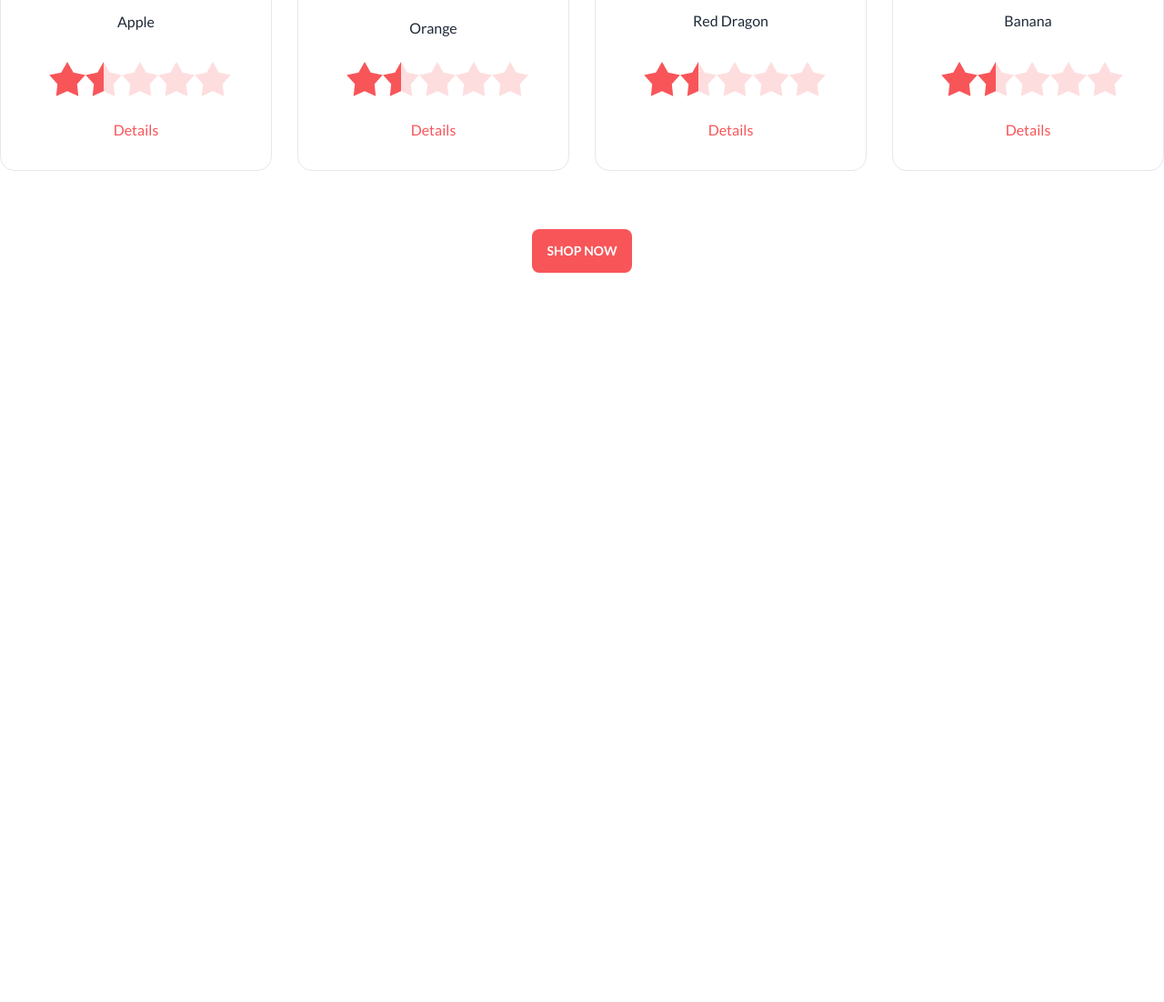
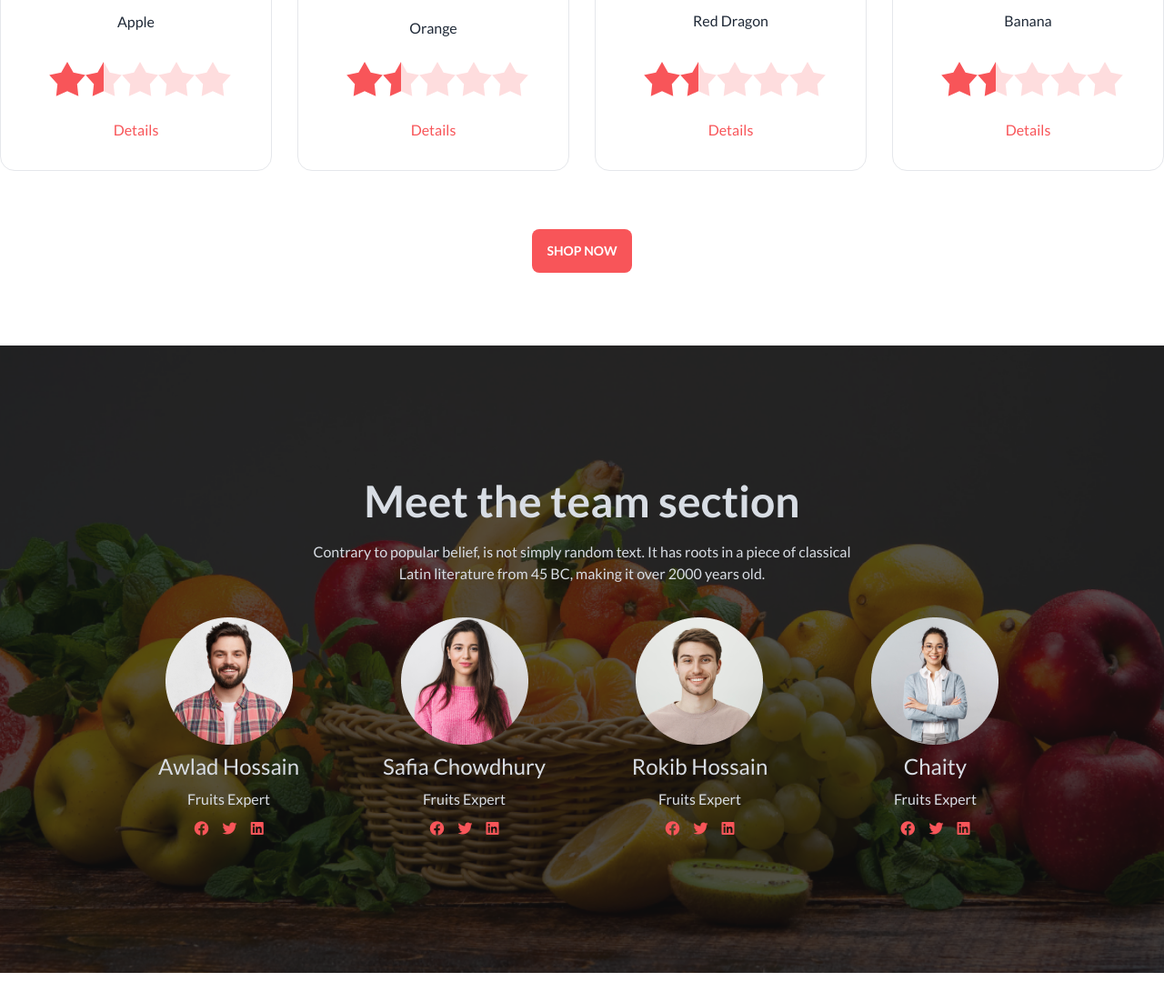
Before and after one commit to farhanrahid8/fruit-brust-assignment03, a plain HTML site: page index.html in a window 1280 px wide. Shown: the part 1695-2797 px from the top of the page at 91% size. Before the commit the page ends 1995 px from the top, so only its background shows below. Drawn offline with nearby package versions, Linux system fonts and the light colour scheme.

Commit message:
added the client section

```diff
--- a/index.html
+++ b/index.html
@@ -134,6 +134,12 @@
 
         </section>
 
+
+
+
+
+    </header>
+    <main class="container mx-auto">
         <!-- timer section -->
         <section class="text-center">
             <div>
@@ -511,10 +517,68 @@
 
         </section>
 
+        <!-- Meet the team section  -->
+        <section class="my-20">
+            <div class="hero h-[690px] " style="background-image: url(./images/banner1.png)">
+                <div class="hero-overlay bg-opacity-70 bg-[#121212B3]"></div>
+                <div class="hero-content text-center text-neutral-content flex flex-col">
+                    <div class="">
+                        <h1 class="mb-5 text-5xl font-bold">Meet the team section</h1>
+                        <p class="mb-5 text-base">Contrary to popular belief, is not simply random text. It has roots in a piece of classical <br> Latin literature from 45 BC, making it over 2000 years old.</p>
+
+                    </div>
+                    <div class="grid grid-cols-4 gap-20">
+                        <!-- client 1 -->
+                        <div class="space-y-2 items-center">
+                            <img class="mx-auto" src="./images/member1.png" alt="">
+                            <h3 class="text-2xl">Awlad Hossain</h3>
+                            <p class="" >Fruits Expert</p>
+                            <div class="space-x-3">
+                                <i class="fa-brands fa-facebook" style="color: #F85559;"></i>
+                                <i class="fa-brands fa-twitter" style="color: #F85559;"></i>
+                                <i class="fa-brands fa-linkedin" style="color: #F85559;"></i>
+                            </div>
+                        </div>
+                        <!-- client 2 -->
+                        <div class="space-y-2 items-center">
+                            <img class="mx-auto" src="./images/member2.png" alt="">
+                            <h3 class="text-2xl">Safia Chowdhury</h3>
+                            <p class="" >Fruits Expert</p>
+                            <div class="space-x-3">
+                                <i class="fa-brands fa-facebook" style="color: #F85559;"></i>
+                                <i class="fa-brands fa-twitter" style="color: #F85559;"></i>
+                                <i class="fa-brands fa-linkedin" style="color: #F85559;"></i>
+                            </div>
+                        </div>
+                        <!-- client 3 -->
+                        <div class="space-y-2 items-center">
+                            <img class="mx-auto" src="./images/member3.png" alt="">
+                            <h3 class="text-2xl">Rokib Hossain</h3>
+                            <p class="" >Fruits Expert</p>
+                            <div class="space-x-3">
+                                <i class="fa-brands fa-facebook" style="color: #F85559;"></i>
+                                <i class="fa-brands fa-twitter" style="color: #F85559;"></i>
+                                <i class="fa-brands fa-linkedin" style="color: #F85559;"></i>
+                            </div>
+                        </div>
+                        <!-- client 4 -->
+                        <div class="space-y-2 items-center">
+                            <img class="mx-auto" src="./images/member4.png" alt="">
+                            <h3 class="text-2xl">Chaity</h3>
+                            <p class="" >Fruits Expert</p>
+                            <div class="space-x-3">
+                                <i class="fa-brands fa-facebook" style="color: #F85559;"></i>
+                                <i class="fa-brands fa-twitter" style="color: #F85559;"></i>
+                                <i class="fa-brands fa-linkedin" style="color: #F85559;"></i>
+                            </div>
+                        </div>
+
+                    </div>
+                </div>
+            </div>
 
 
-    </header>
-    <main>
+        </section>
 
     </main>
     <footer>
```
